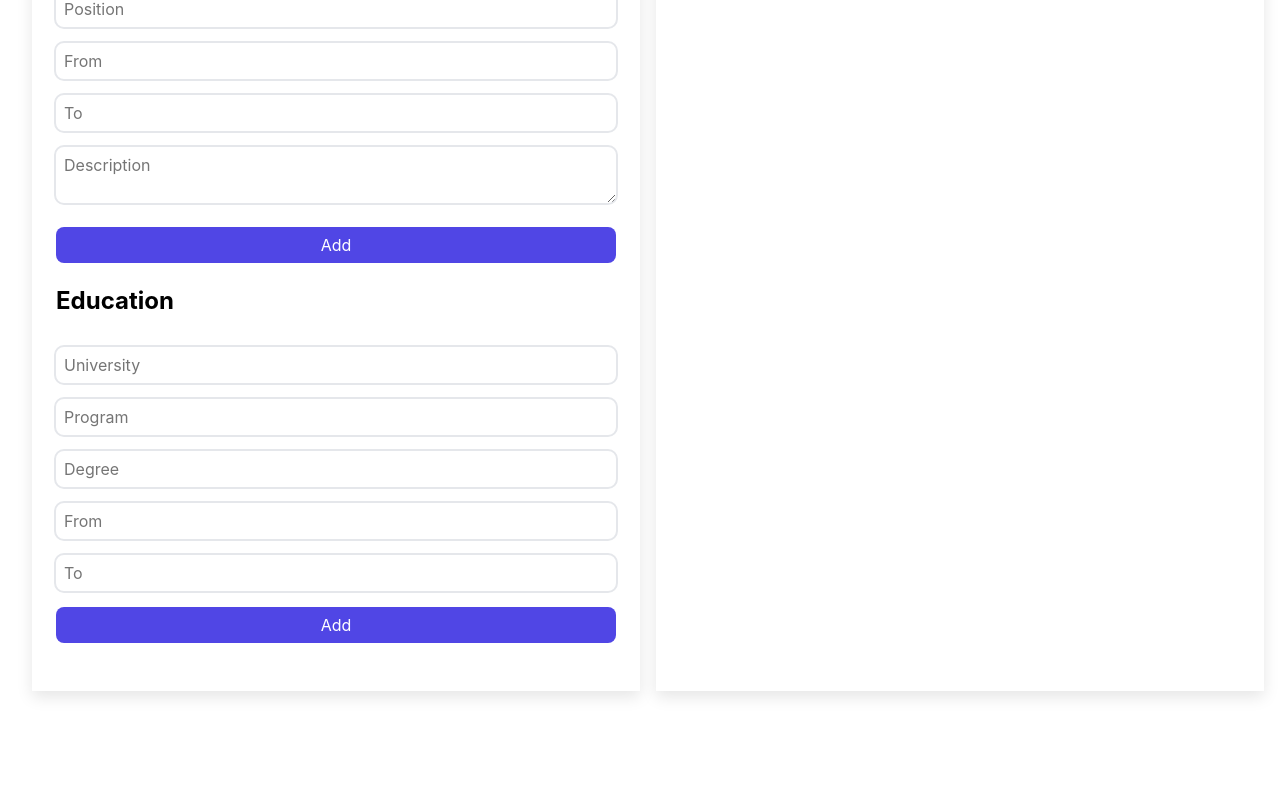
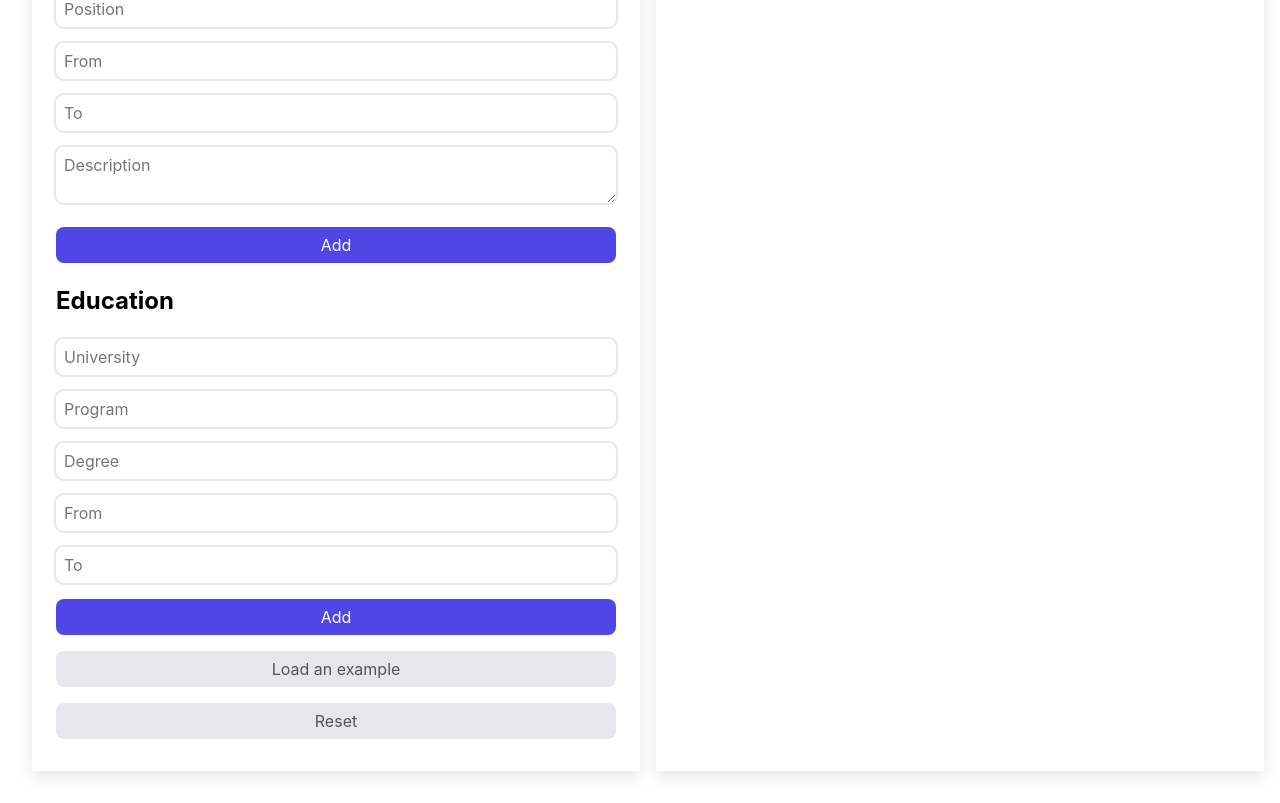
Before and after one commit to albinazs/cv-app, a React (Create React App) app: page / in a window 1280 px wide. Shown: the part 726-1529 px from the top of the page. Before the commit the page ends 1449 px from the top, so only its background shows below. Built offline with nearby package versions, Linux system fonts and the light colour scheme.

Commit message:
Add function to load a CV example

```diff
--- a/src/components/Form.js
+++ b/src/components/Form.js
@@ -1,6 +1,7 @@
 import Personal from "./form/Personal";
 import Experience from "./form/Experience";
 import Education from "./form/Education";
+import Button from "./utils/Button";
 import "./../styles/Form.scss";
 
 const Form = (props) => {
@@ -12,6 +13,8 @@ const Form = (props) => {
     onDeleteExperience,
     onAddEducation,
     onDeleteEducation,
+    onLoadExample,
+    onReset,
     userInput,
   } = props;
   return (
@@ -32,6 +35,8 @@ const Form = (props) => {
         onDeleteEducation={onDeleteEducation}
         userInput={userInput}
       />
+      <Button className="example" onClick={onLoadExample} text='Load an example'/>
+      <Button className="reset" onClick={onReset} text='Reset'/>
     </section>
   );
 };
--- a/src/components/Main.js
+++ b/src/components/Main.js
@@ -2,6 +2,7 @@ import React, { useState } from "react";
 import uniqid from "uniqid";
 import Form from "./Form";
 import Preview from "./Preview";
+import example from './utils/example.js'
 import "./../styles/Main.scss";
 
 const Main = () => {
@@ -77,6 +78,7 @@ const Main = () => {
 
   const handleDeleteExperience = (id) => {
     setUserInput((prevState) => ({
+      ...prevState,
       experiences: prevState.experiences.filter(
         (experience) => experience.id !== id
       ),
@@ -100,11 +102,23 @@ const Main = () => {
 
   const handleDeleteEducation = (id) => {
     setUserInput((prevState) => ({
+      ...prevState,
       educations: prevState.educations.filter(
         (education) => education.id !== id
       ),
     }));
   };
+
+  const handleLoadExample = () => {
+    setUserInput((prevState) => ({
+      ...prevState,
+      ...example
+    }));
+  }
+
+  const handleReset = () => {
+    console.log('reset')
+  }
 
   return (
     <main>
@@ -116,6 +130,8 @@ const Main = () => {
         onDeleteExperience={handleDeleteExperience}
         onAddEducation={handleAddEducation}
         onDeleteEducation={handleDeleteEducation}
+        onLoadExample = {handleLoadExample}
+        onReset = {handleReset}
         userInput={userInput}
       />
       <Preview userInput={userInput} />
--- a/src/components/preview/Education.js
+++ b/src/components/preview/Education.js
@@ -3,7 +3,7 @@ const Education = ({ userInput }) => {
     <section className="education">
       <div className="title">Education</div>
       {userInput.educations.map((education) => (
-        <div className="wrapper">
+        <div className="wrapper" key={education.id}>
           <div className="period">
             <div>
               {education.from} - {education.to}
--- a/src/components/utils/Textarea.js
+++ b/src/components/utils/Textarea.js
@@ -1,11 +1,11 @@
 const Textarea = (props) => {
-  const { placeholder, name, onChange, inputValue } = props;
+  const { placeholder, name, onChange, value } = props;
   return (
     <textarea
       placeholder={placeholder}
       name={name}
       onChange={onChange}
-      value={inputValue}
+      value={value}
       maxLength="350"
     />
   );
--- a/src/components/utils/example.js
+++ b/src/components/utils/example.js
@@ -4,11 +4,11 @@ const example = {
   personalInfo: {
     firstName: "Sophia",
     lastName: "Smith",
-    title: "Senior Web Developer",
+    position: "Senior Web Developer",
+    phone: "123456789",
+    email: "sophia@gmail.com",
     address: "California",
-    phoneNumber: "123456789",
-    email: "sophia@gmail.com",
-    description:
+    summary:
       "Experienced web developer adept in all stages of advanced web development. Knowledgeable in user interface, testing, and debugging processes. Bringing forth expertise in design, installation, testing and maintenance of web systems. Equipped with a diverse and promising skill-set. Proficient in an assortment of technologies, including Java, ASP.NET, C#, IIS, Tomcat, and Microsoft SQL Server. Able to effectively self-manage during independent projects, as well as collaborate in a team setting.",
   },
   experiences: [
--- a/src/styles/form.scss
+++ b/src/styles/form.scss
@@ -2,9 +2,8 @@
 
 .form {
   section {
-    padding-bottom: 1rem;
     h2 {
-      margin-bottom: 1.5rem;
+      margin: 1rem 0;
     }
     input {
       width: 100%;
@@ -20,6 +19,7 @@
       padding: 0.5rem;
       margin: 0.5rem 0;
     }
+  }
   button {
     width: 100%;
     border-radius: 0.5rem;
@@ -33,6 +33,11 @@
       background-color: white;
       color: $primary-blue;
     }
+    &.example,
+    &.reset {
+      background-color: $primary-grey;
+      color: $secondary-grey;
+    }
   }
   button:hover {
     background-color: $primary-violet;
@@ -41,6 +46,11 @@
       background-color: white;
       color: $primary-violet;
     }
+    &.example,
+    &.reset {
+      box-shadow: inset 0px 0px 0px 1px $secondary-grey;
+      background-color: $primary-grey;
+      color: black;
     }
   }
 }
```
Also changed, not shown: 1 other file (tests, documents, lock files or other folders). Lines whose indentation alone changed are shown as unchanged.
